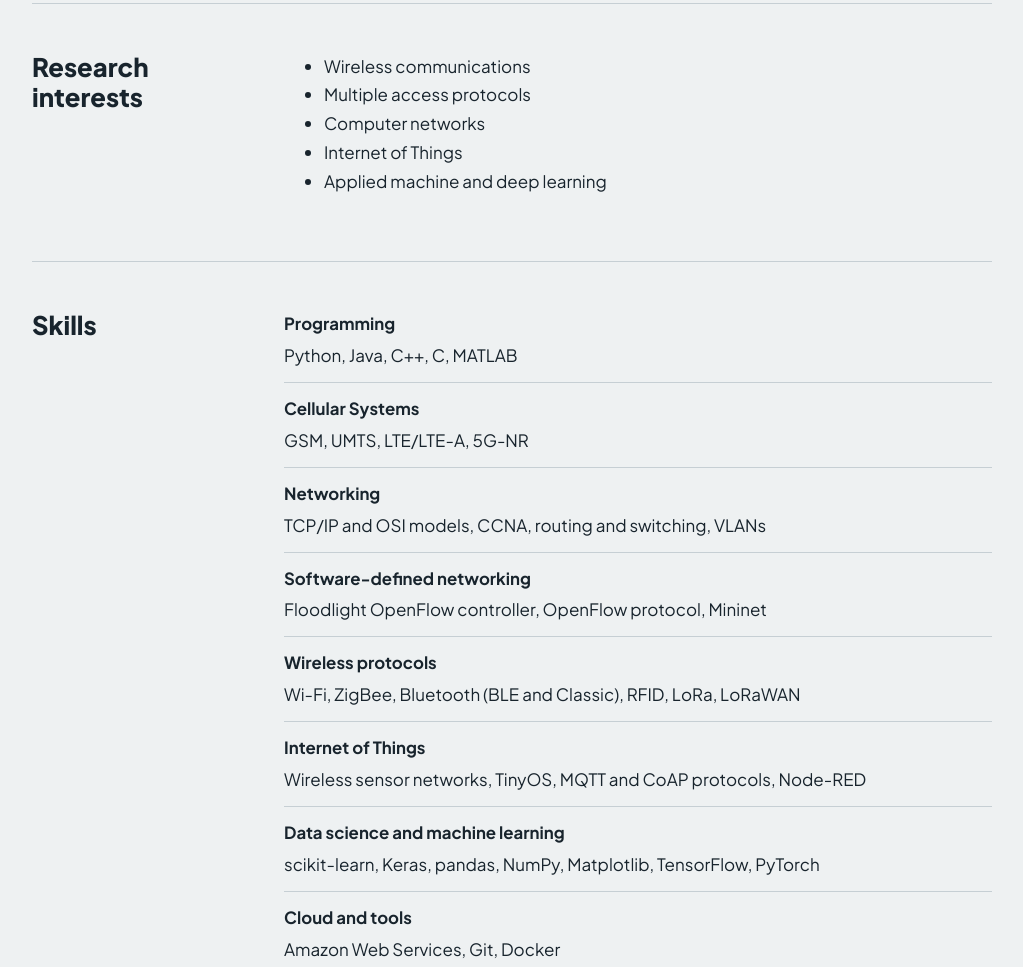
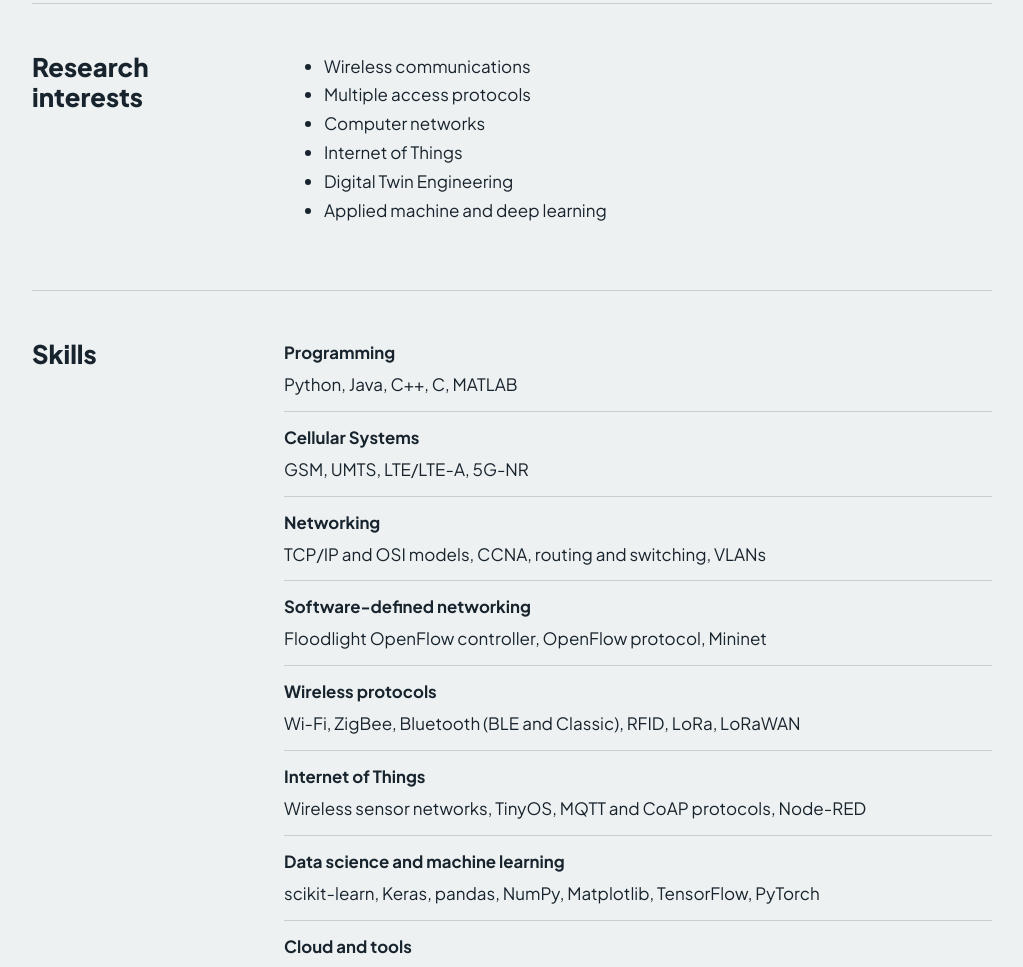
Before and after one commit to aliallouf/aliallouf.github.io, a plain HTML site: page index.html in a window 1280 px wide. Shown: the part 2671-3638 px from the top of the page, without its empty margins (128-1151 px from the left). Drawn offline with Linux system fonts and the light colour scheme.

Commit message:
Update index.html

```diff
--- a/index.html
+++ b/index.html
@@ -142,6 +142,7 @@
           <li>Multiple access protocols</li>
           <li>Computer networks</li>
           <li>Internet of Things</li>
+          <li>Digital Twin Engineering</li>
           <li>Applied machine and deep learning</li>
         </ul>
       </div>
```
